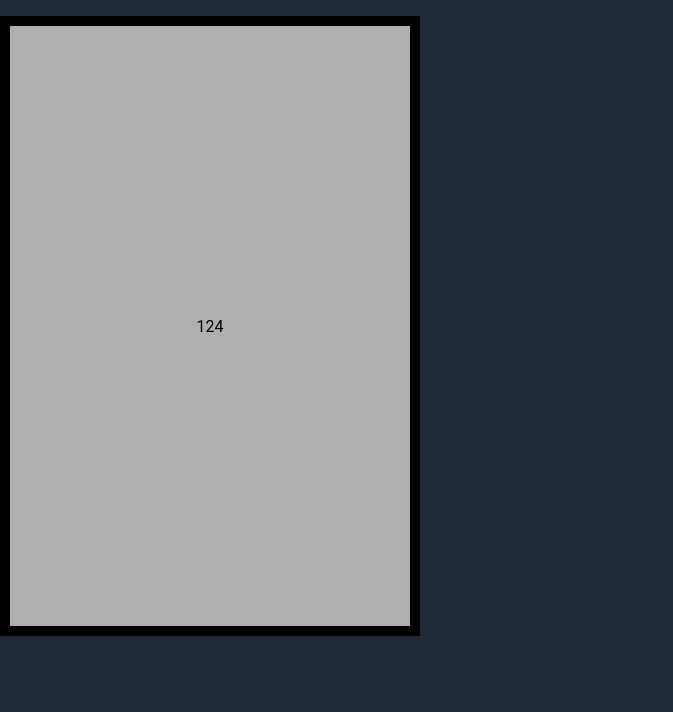
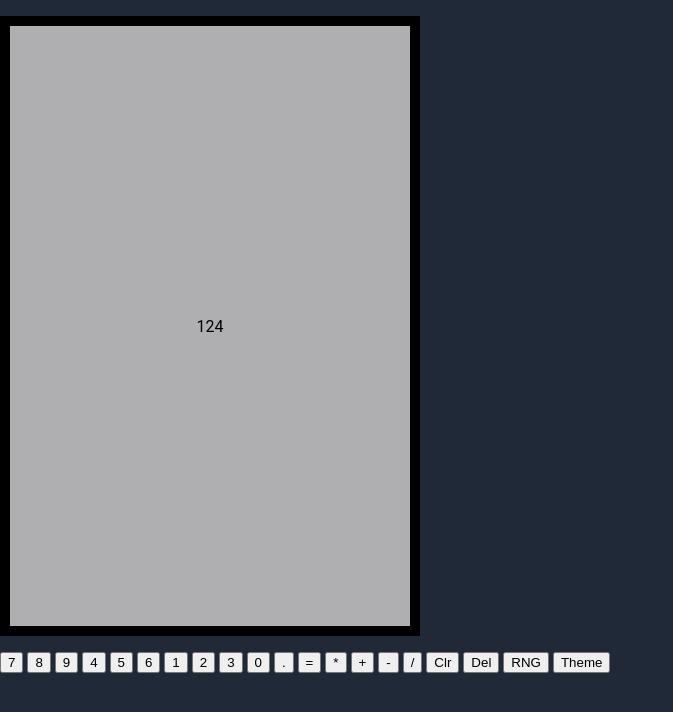
Before and after one commit to Jufarkas/Landing-Page, a plain HTML site: page calc.html in a window 1280 px wide. Shown: the whole page, without its empty margins (0-673 px from the left). Drawn offline with Linux system fonts and the light colour scheme.

Commit message:
add buttons

```diff
--- a/calc.html
+++ b/calc.html
@@ -8,5 +8,25 @@
 </head>
 <body>
     <p class="calc">124</p>
+    <button>7</button>
+    <button>8</button>
+    <button>9</button>
+    <button>4</button>
+    <button>5</button>
+    <button>6</button>
+    <button>1</button>
+    <button>2</button>
+    <button>3</button>
+    <button>0</button>
+    <button>.</button>
+    <button>=</button>
+    <button>*</button>
+    <button>+</button>
+    <button>-</button>
+    <button>/</button>
+    <button>Clr</button>
+    <button>Del</button>
+    <button>RNG</button>
+    <button>Theme</button>
 </body>
 </html>
```
